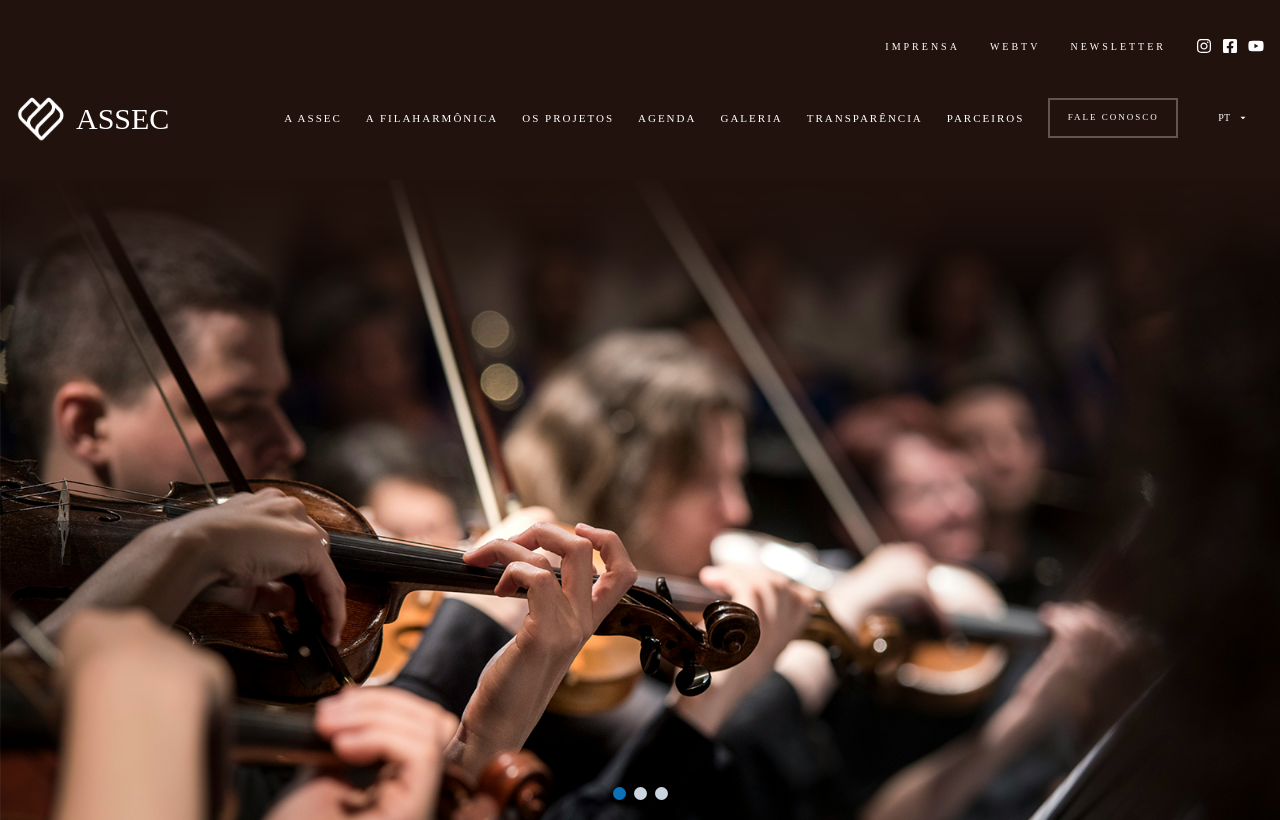
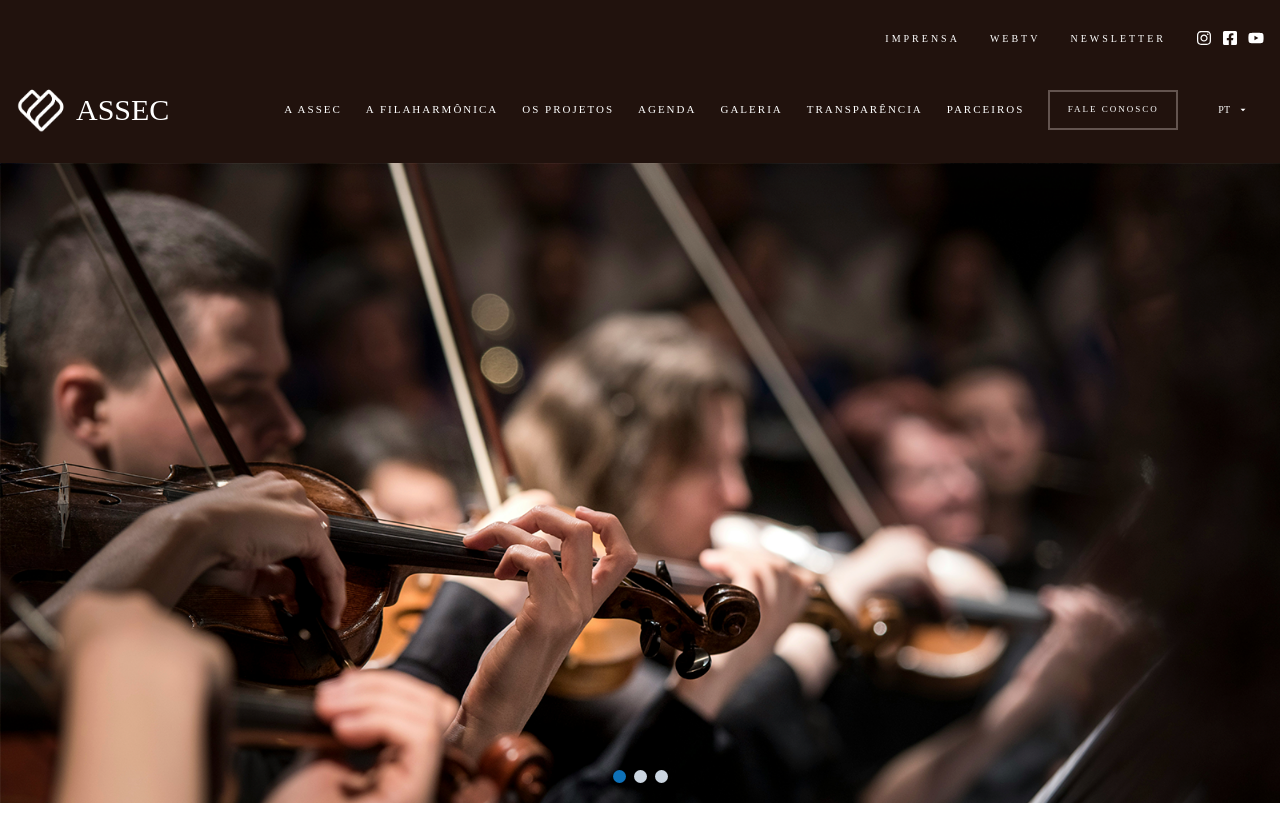
Before and after one commit to devMoisa/Assec-Sorocaba, a Next.js app: page / in a window 1280 px wide. Built offline with nearby package versions, Linux system fonts and the light colour scheme.

Commit message:
fix: header home

```diff
--- a/src/components/AssecCarousel.tsx
+++ b/src/components/AssecCarousel.tsx
@@ -1,12 +1,13 @@
 import React, { useState } from "react";
-import { Box, Flex, Image, IconButton, HStack, Button } from "@chakra-ui/react";
+import { Box, Flex, Image, HStack } from "@chakra-ui/react";
 
 export const AssecCarousel = () => {
   const images = [
     "/image-carousel01.png",
     "/image-carousel01.png",
     "/image-carousel01.png",
-  ]; // Imagens do carrossel
+  ];
+
   const [currentIndex, setCurrentIndex] = useState(0);
 
   const goToSlide = (index: any) => {
@@ -17,21 +18,34 @@ export const AssecCarousel = () => {
     <Flex
       position="relative"
       maxH="700px"
-      width="full"
-      justifyContent="center"
+      overflow="hidden"
+      bg={"#000"}
+      width="100%"
+      flexDir={"column"}
+      justifyItems={"center"}
       alignItems="center"
-      overflow="hidden"
     >
-      <Box width="full" justifyContent={"center"}>
+      <Box
+        width="100%"
+        display={"flex"}
+        justifyContent={"center"}
+        alignItems={"center"}
+      >
         <Image
           alt=""
           src="/brownbar_navbar.png"
           position={"absolute"}
-          top={"-120px"}
+          top={{
+            base: "-140px",
+            sm: "-80px",
+            md: "-100px",
+            lg: "-23%",
+            xl: "-45%",
+          }}
           opacity={"100%"}
+          width={"100%"}
           zIndex={"1"}
         />
-
         <Image src={images[currentIndex]} alt={`image-${currentIndex}`} />
       </Box>
 
--- a/src/components/Navbar.tsx
+++ b/src/components/Navbar.tsx
@@ -66,9 +66,8 @@ export const Navbar = ({ surt }: any) => {
   return (
     <>
       <Flex
+        as={"nav"}
         width={"100vw"}
-        as={"nav"}
-        bg={"#fff"}
         flexDir={"row"}
         justifyContent={"space-between"}
         alignItems={"center"}
@@ -80,7 +79,6 @@ export const Navbar = ({ surt }: any) => {
       >
         <Flex
           justifyContent={"center"}
-          bg={"#fff"}
           width={"90%"}
           flexDir={"row"}
           alignItems={"center"}
@@ -129,8 +127,8 @@ export const Navbar = ({ surt }: any) => {
             lg: "7xl",
             xl: "8xl",
           }}
-          paddingTop={"3%"}
-          paddingBottom={"3%"}
+          paddingTop={"30px"}
+          paddingBottom={"30px"}
         >
           <Flex
             className="top"
--- a/src/modules/Header.tsx
+++ b/src/modules/Header.tsx
@@ -1,6 +1,6 @@
 import { AssecCarousel } from "@/components/AssecCarousel";
 import { Navbar } from "@/components/Navbar";
-import { Container, Flex, Image } from "@chakra-ui/react";
+import { Flex } from "@chakra-ui/react";
 
 export const Header = () => {
   return (
```
Also changed, not shown: src/global.css (+16 -16 lines).
